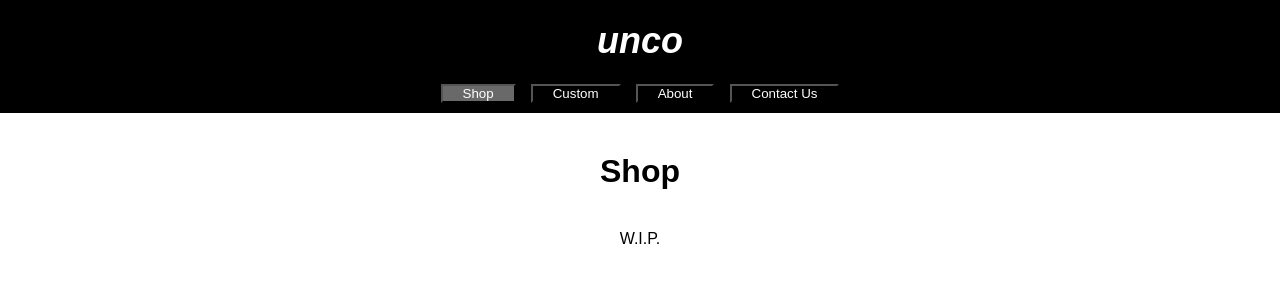
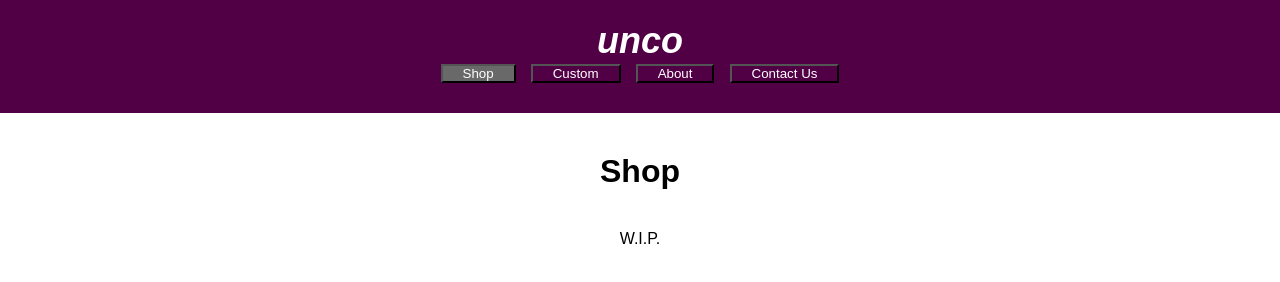
Before and after one commit to cdi356/shopunco, a plain HTML site: page index.html in a window 1280 px wide. Drawn offline with Linux system fonts and the light colour scheme.

Commit message:
changed colors

```diff
--- a/css/style.css
+++ b/css/style.css
@@ -45,7 +45,7 @@
 .header {
     text-align: center;
     justify-content: center;
-    background-color: black;
+    background-color: #520045;
 
     color: white;
     font-style: italic;
@@ -59,13 +59,13 @@
 .page-header {
     padding: 20px;
     padding-bottom: 40px;
-    color:black;
+    color: black;
 }
 
 .tabs {
     text-align: center;
     justify-content: center;
-    background-color: black;
+    background-color: #520045;
 
     color: white;
     font-style: italic;
```
Also changed, not shown: index.html (+4 -2 lines).
